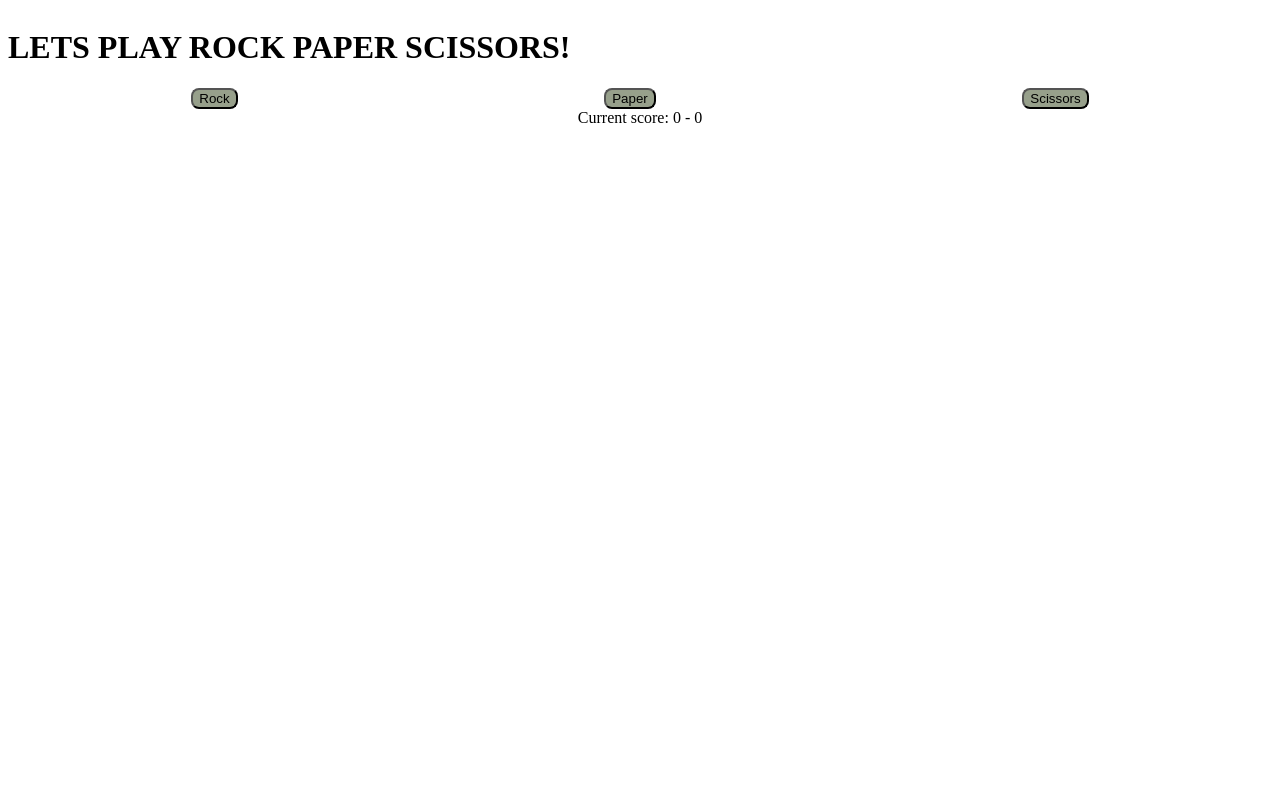
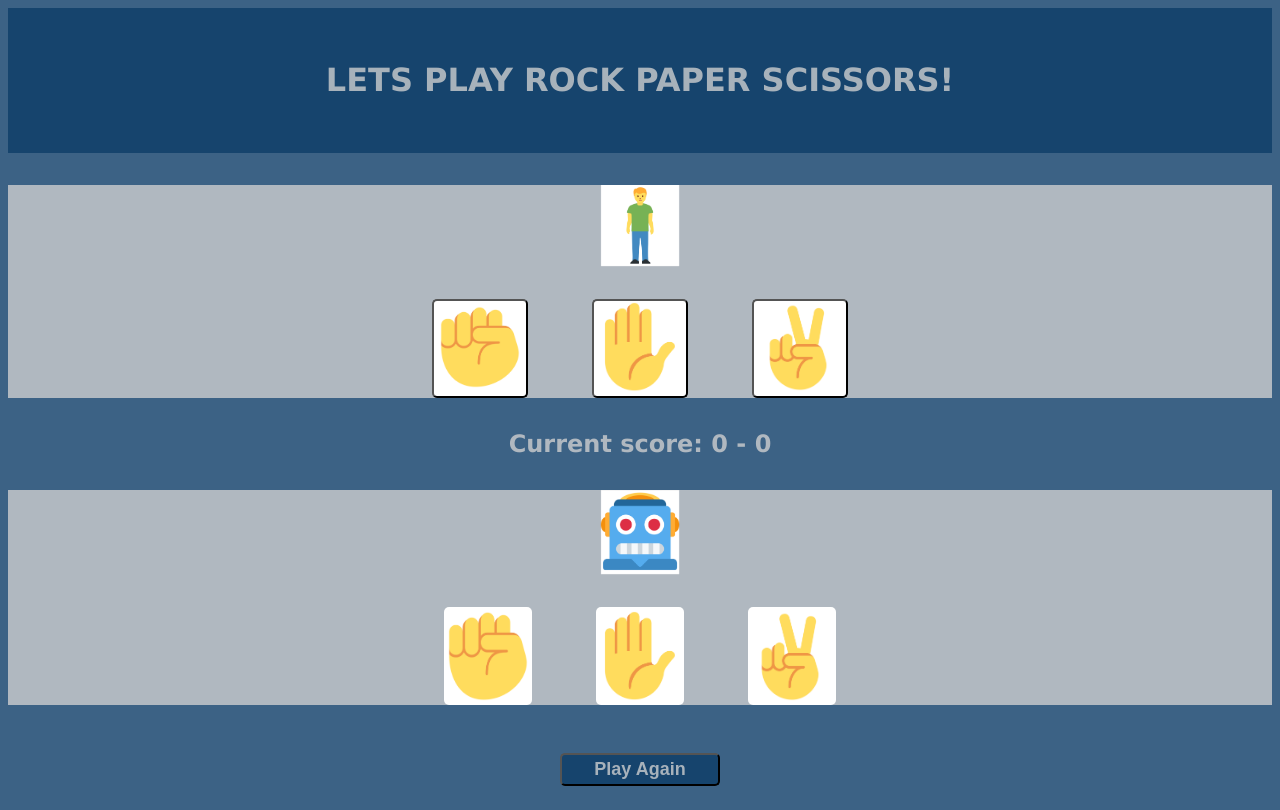
Before and after one commit to Indinellow/rock-paper-scissors, a plain HTML site: page index.html in a window 1280 px wide. Drawn offline with Linux system fonts and the light colour scheme.

Commit message:
code more or less finalized, need to upgrade css next

```diff
--- a/code.js
+++ b/code.js
@@ -5,6 +5,15 @@ function getRandomIntFromInterval(min, max) { // min and max included
 function playComputer() {
     let possibleChoices = ['rock','paper','scissors'];
     let pick = getRandomIntFromInterval(0,2);
+    const computerRock = document.querySelector('.computerRock');
+    const computerScissors = document.querySelector('.computerScissors');
+    const computerPaper = document.querySelector('.computerPaper');
+
+    if(pick===0){computerRock.classList.add('chosen');}
+    else if(pick===1){computerPaper.classList.add('chosen');}
+    else{computerScissors.classList.add('chosen');}
+
+
     return possibleChoices[pick];
 }
 
@@ -57,27 +66,7 @@ function decideWhoWins(playerSelection,computerSelection){
     }
 }
 
-
-
-    let playerScore = 0;
-    let computerScore = 0;
-    const scoreContainer = document.querySelector('.scoreContainer');
-    const currentScore = document.createElement('div');
-    currentScore.textContent=`Current score: ${playerScore} - ${computerScore}`;
-    scoreContainer.appendChild(currentScore);
-
-
-function playOneRound(playerChoice){
-    let computerChoice = playComputer();
-    let whoWon = decideWhoWins(playerChoice,computerChoice);
-    if (whoWon[1] === 3){
-        playerScore++;
-    }
-    else if (whoWon[1] === 2){
-        computerScore++;
-    }
-    currentScore.textContent=`Current score: ${playerScore} - ${computerScore}`;
-
+function checkScore(){
     if(playerScore>= 5){
         currentScore.textContent=`You Won! Final Score: ${playerScore} - ${computerScore}`
         rockButton.removeEventListener('click',playOneRoundRock);
@@ -94,45 +83,79 @@ function playOneRound(playerChoice){
 
 }
 
+function initializeGame(){
+    playerScore=0;
+    computerScore=0;
+    currentScore.textContent=`Current score: ${playerScore} - ${computerScore}`;
+    rockButton.addEventListener('click', playOneRoundRock);
+    paperButton.addEventListener('click', playOneRoundPaper);
+    scissorsButton.addEventListener('click', playOneRoundScissors );
+
+}
+
+function playOneRound(playerChoice){
+    let computerChoice = playComputer();
+    let whoWon = decideWhoWins(playerChoice,computerChoice);
+    if (whoWon[1] === 3){
+        playerScore++;
+    }
+    else if (whoWon[1] === 2){
+        computerScore++;
+    }
+    currentScore.textContent=`Current score: ${playerScore} - ${computerScore}`;
+    checkScore();
+
+}
+function removeTransition(e) {
+    if (e.propertyName !== 'transform') return;
+    e.target.classList.remove('chosen');
+  }
+
 function playOneRoundRock(){
     playOneRound('rock');
+    const rockButton = document.querySelector('#rockButton');
+    rockButton.classList.add('chosen');
 }
 
 function playOneRoundScissors(){
     playOneRound('scissors');
+    const scissorsButton = document.querySelector('#scissorsButton');
+    scissorsButton.classList.add('chosen');
 }
 
 function playOneRoundPaper(){
     playOneRound('paper');
+    const paperButton = document.querySelector('#paperButton');
+    paperButton.classList.add('chosen');
 }
+const restartButton = document.querySelector('#restart');
+restartButton.addEventListener('click',initializeGame);
+
+let playerScore = 0;
+let computerScore = 0;
+const scoreContainer = document.querySelector('.scoreContainer');
+const currentScore = document.createElement('div');
+currentScore.textContent=`Current score: ${playerScore} - ${computerScore}`;
+scoreContainer.appendChild(currentScore);
 
 const buttons = document.querySelectorAll('button');
 
 const rockButton = document.querySelector('#rockButton');
     rockButton.addEventListener('click', playOneRoundRock);
+    rockButton.addEventListener('transitionend',removeTransition);
 
 const paperButton = document.querySelector('#paperButton');
     paperButton.addEventListener('click', playOneRoundPaper);
+    paperButton.addEventListener('transitionend',removeTransition);
 
 const scissorsButton = document.querySelector('#scissorsButton');
     scissorsButton.addEventListener('click', playOneRoundScissors );
+    scissorsButton.addEventListener('transitionend',removeTransition);
 
-/*
-window.addEventListener('click',()=>{
+const computerRock = document.querySelector('.computerRock');
+const computerScissors = document.querySelector('.computerScissors');
+const computerPaper = document.querySelector('.computerPaper');
 
-
-    if(playerScore>=5){
-        currentScore.textContent=`You Won! Final score: ${playerScore} - ${computerScore}!`;
-        rockButton.removeEventListener('click',() => {
-            let playerChoice='rock';
-            playOneRound(playerChoice);
-        });
-    }
-    if(computerScore>=5){
-        currentScore.textContent=`You lost! Final score: ${playerScore} - ${computerScore}!`;
-
-    }
-
-})
-
-*/
+computerPaper.addEventListener('transitionend',removeTransition);
+computerRock.addEventListener('transitionend',removeTransition);
+computerScissors.addEventListener('transitionend',removeTransition);
--- a/index.html
+++ b/index.html
@@ -11,15 +11,29 @@
 <body>
 
 <div class= "container">
-  <h1>LETS PLAY ROCK PAPER SCISSORS!</h1>
-<div class= "scoreContainer">
-  <div class="buttonContainer">
-    <button id='rockButton'>Rock</button>
-    <button id='paperButton'>Paper</button>
-    <button id='scissorsButton'>Scissors</button>
+  <div class="header">
+  <h1 >LETS PLAY ROCK PAPER SCISSORS!</h1>
   </div>
-
- </div>
-
+  <div class="playerContainer">
+    <img src="./img/player.png">
+    <div class="buttonContainer">
+      <button id='rockButton'><img src="./img/rock.png"></button>
+      <button id='paperButton'><img src="./img/paper.png"></button>
+      <button id='scissorsButton'><img src="./img/scissors.png"></button>
+    </div>
+  </div>
+  <div class= "scoreContainer">
+  </div>
+  <div class="computerContainer">
+    <img src="./img/computer.png">
+    <div class='computerChoiceContainer'>
+      <img class='computerChoice computerRock' src="./img/rock.png">
+      <img class='computerChoice computerPaper' src="./img/paper.png">
+      <img class='computerChoice computerScissors' src="./img/scissors.png">
+    </div>
+  </div>
+  <div class='restartContainer'>
+    <button id='restart'>Play Again</button>
+  </div>
 </body>
 </html>
--- a/style.css
+++ b/style.css
@@ -1,21 +1,94 @@
-button {
-    color:rgb(0, 0, 0);
-    background-color: rgb(151, 160, 139);
-    border-radius: 8px;
+body{
+    background-color:rgba(14, 61, 105, 0.808);
+
 }
 
+button {
+    color:rgba(14, 61, 105, 0.808);
+    background-color: rgb(255, 255, 255);
+    border-radius: 5px;
+    transition: all 1s ease;
+}
+
+.header{
+    justify-content: center;
+    display: flex;
+    text-align: center;
+    font-family: 'Lucida Sans', 'Lucida Sans Regular', 'Lucida Grande', 'Lucida Sans Unicode', Geneva, Verdana, sans-serif;
+    padding: 32px;
+    background-color: rgba(14, 61, 105, 0.808);
+    color:rgba(209, 209, 209, 0.781);
+
+}
 .container{
     display:flex;
     flex-direction: column;
+    gap:32px;
 }
 
 .buttonContainer{
     display:flex;
     justify-content: space-around;
+    gap:64px;
 }
 
 .scoreContainer{
     display:flex;
     flex-direction: column;
     text-align: center;
+    font-family: 'Lucida Sans', 'Lucida Sans Regular', 'Lucida Grande', 'Lucida Sans Unicode', Geneva, Verdana, sans-serif;
+    font-size:x-large;
+    font-weight:700;
+    color:rgba(209, 209, 209, 0.781);
+
 }
+.restartContainer{
+    display: flex;
+    justify-content: center;
+    padding: 16px;
+}
+#restart{
+    color:rgba(209, 209, 209, 0.781);
+    background-color: rgba(14, 61, 105, 0.808);
+    text-align: center;
+    font-weight: bolder;
+    font-size: large;
+    padding:4px 32px;
+}
+
+img{
+    max-width: 80px;
+    transition: all 1s ease;
+
+}
+
+.computerChoiceContainer{
+    display:flex;
+    justify-content: space-around;
+    gap:64px;
+}
+
+.computerChoice{
+    padding: 4px;
+    background-color: white;
+    border-color: grey;
+    border-radius: 5px;
+
+}
+.computerContainer,
+.playerContainer{
+    display:flex;
+    flex-direction: column;
+    align-items: center;
+    gap:32px;
+    border: 5px;
+    border-color: grey;
+    background-color:rgba(209, 209, 209, 0.781);
+
+}
+
+.chosen {
+    transform: scale(1.1);
+    border-color: #ffc600;
+    box-shadow: 0 0 1rem #ffc600;
+  }
```
Also changed, not shown: img/computer.png (added), img/paper.png (added), img/player.png (added), img/rock.png (added), img/scissors.png (added).
